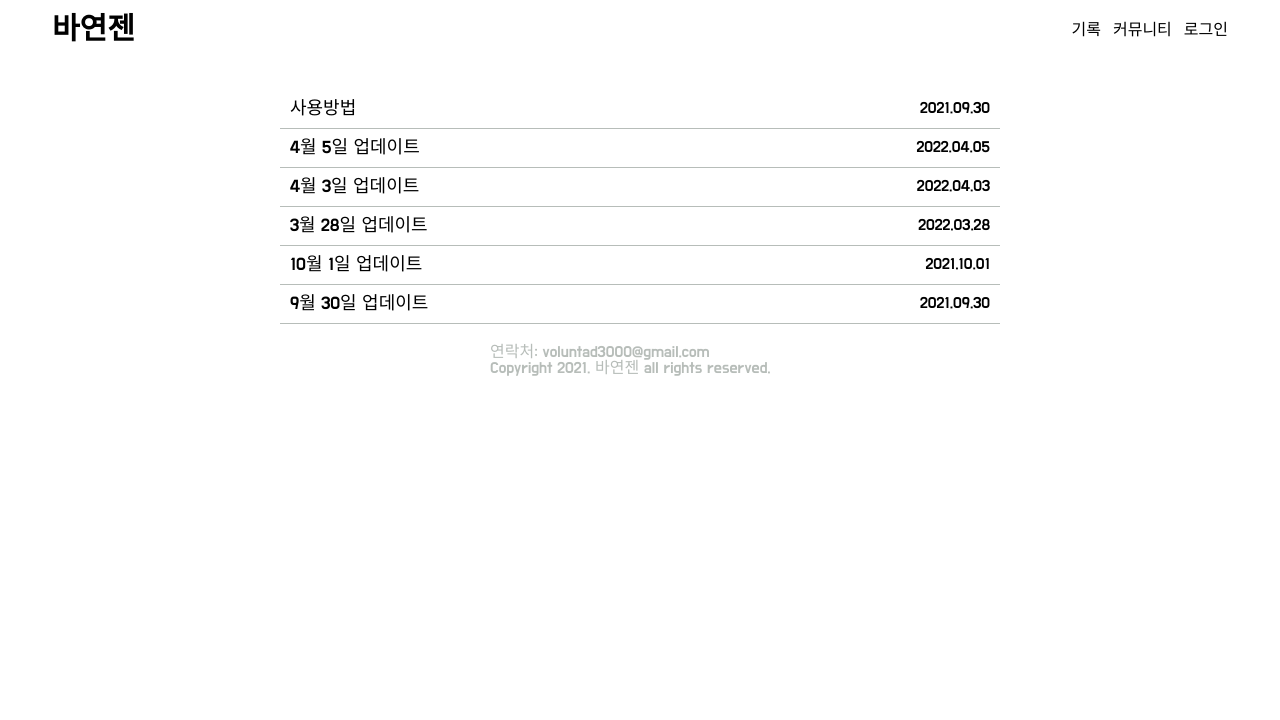
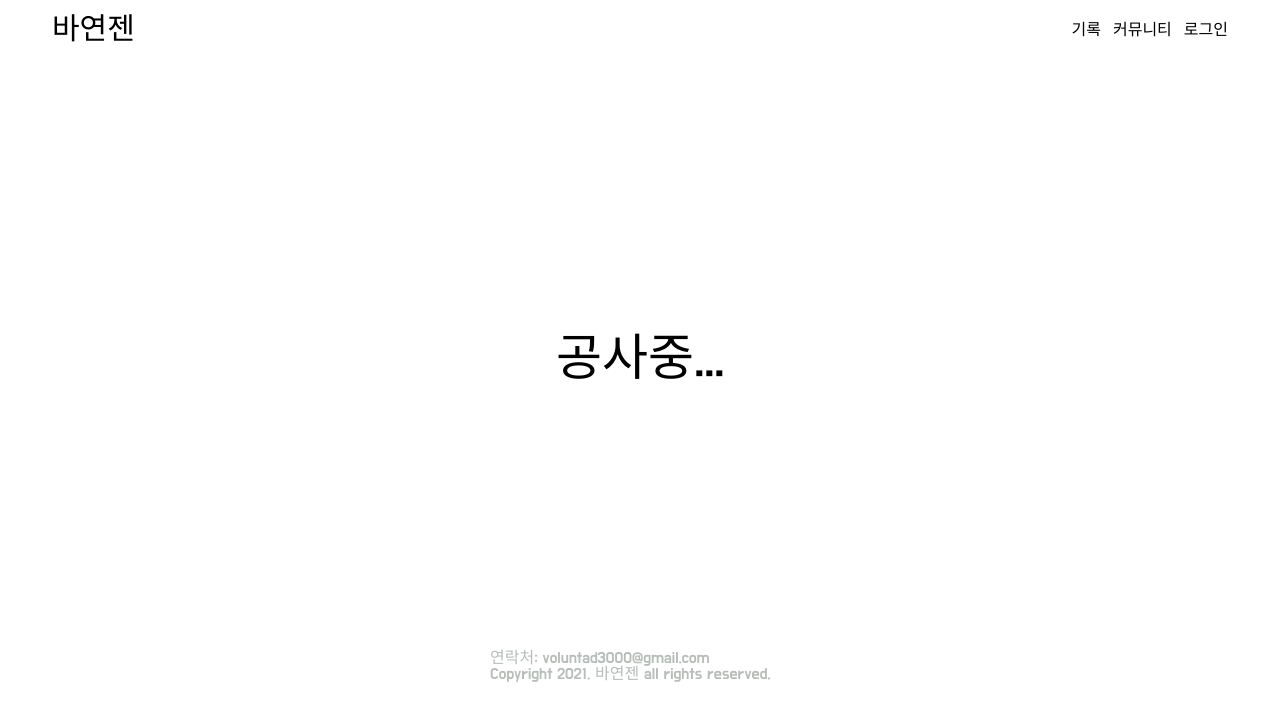
Before and after one commit to codingbe/baramgen-front, a React (Create React App) app: page /community in a window 1280 px wide. Shown: the top 720 px of the page. Built offline with nearby package versions, Linux system fonts and the light colour scheme; no server answers.

Commit message:
Update: Community 컴포넌트 초기 구현

```diff
--- a/src/Components/Header/Header.tsx
+++ b/src/Components/Header/Header.tsx
@@ -28,7 +28,6 @@ const Nav = styled.nav`
 const Logo = styled(Link)`
   cursor: pointer;
   font-size: 30px;
-  font-weight: bold;
 `;
 const Ul = styled.ul`
   display: flex;
--- a/src/Components/Routers.tsx
+++ b/src/Components/Routers.tsx
@@ -2,11 +2,11 @@ import React from "react";
 import { BrowserRouter, Route, Routes } from "react-router-dom";
 import Home from "../pages/Home";
 import Record from "../pages/Record";
-import Notice from "../pages/Notice";
 import Header from "./Header/Header";
 import Footer from "./Footer";
 import Signin from "./Header/Signin";
 import Mypage from "./Mypage/Mypage";
+import Community from "../pages/Community";
 
 export default function Routers() {
   return (
@@ -16,7 +16,7 @@ export default function Routers() {
         <Route path="/" element={<Home />} />
         <Route path="/signin" element={<Signin />} />
         <Route path="/record" element={<Record />} />
-        <Route path="/community" element={<Notice />} />
+        <Route path="/community" element={<Community />} />
         <Route path="/mypage" element={<Mypage />} />
       </Routes>
       <Footer />
--- a/src/index.js
+++ /dev/null
@@ -1,11 +0,0 @@
-import React from "react";
-import * as ReactDOM from "react-dom/client";
-import { Provider } from "react-redux";
-import App from "./components/App.tsx";
-import store from "./etc/redux/store";
-const root = ReactDOM.createRoot(document.getElementById("root"));
-root.render(
-  <Provider store={store}>
-    <App />
-  </Provider>
-);
--- /dev/null
+++ b/src/index.tsx
@@ -0,0 +1,16 @@
+import React from "react";
+import * as ReactDOM from "react-dom/client";
+import { Provider } from "react-redux";
+import App from "./components/App";
+import store from "./etc/redux/store";
+const dom = document.getElementById("root");
+
+if (dom) {
+  const root = ReactDOM.createRoot(dom);
+
+  root.render(
+    <Provider store={store}>
+      <App />
+    </Provider>
+  );
+}
--- /dev/null
+++ b/src/pages/Community.tsx
@@ -0,0 +1,15 @@
+import React from "react";
+import styled from "styled-components";
+
+const Container = styled.div`
+  width: 100%;
+  height: 70vh;
+  display: flex;
+  justify-content: center;
+  align-items: center;
+  font-size: 50px;
+`;
+
+export default function Community() {
+  return <Container>공사중...</Container>;
+}
--- a/src/pages/Notice.js
+++ /dev/null
@@ -1,11 +0,0 @@
-import React from "react";
-import BoardList from "../components/BoardList";
-import { data } from "../db/notice";
-
-const Notice = () => {
-  const notices = data;
-  notices.sort((a, b) => a.id - b.id);
-  return <BoardList dbs={notices} />;
-};
-
-export default Notice;
```
